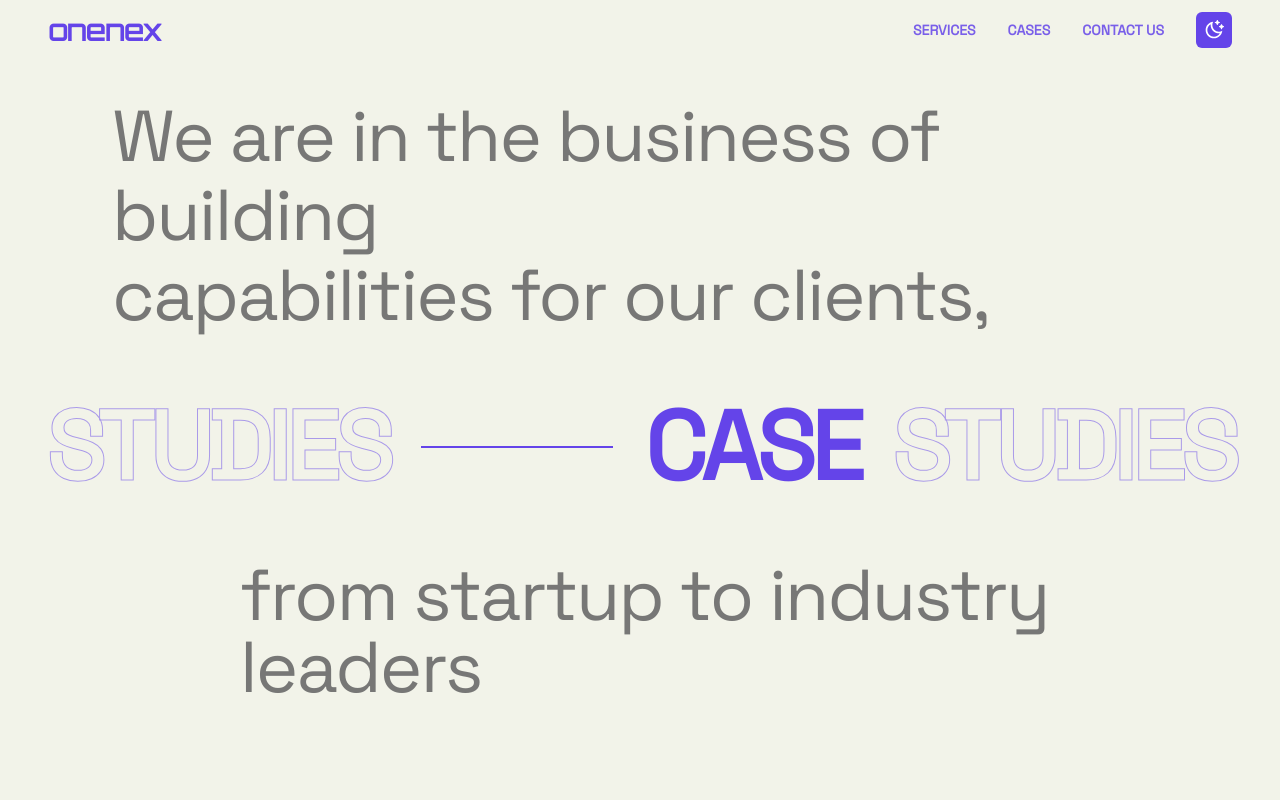
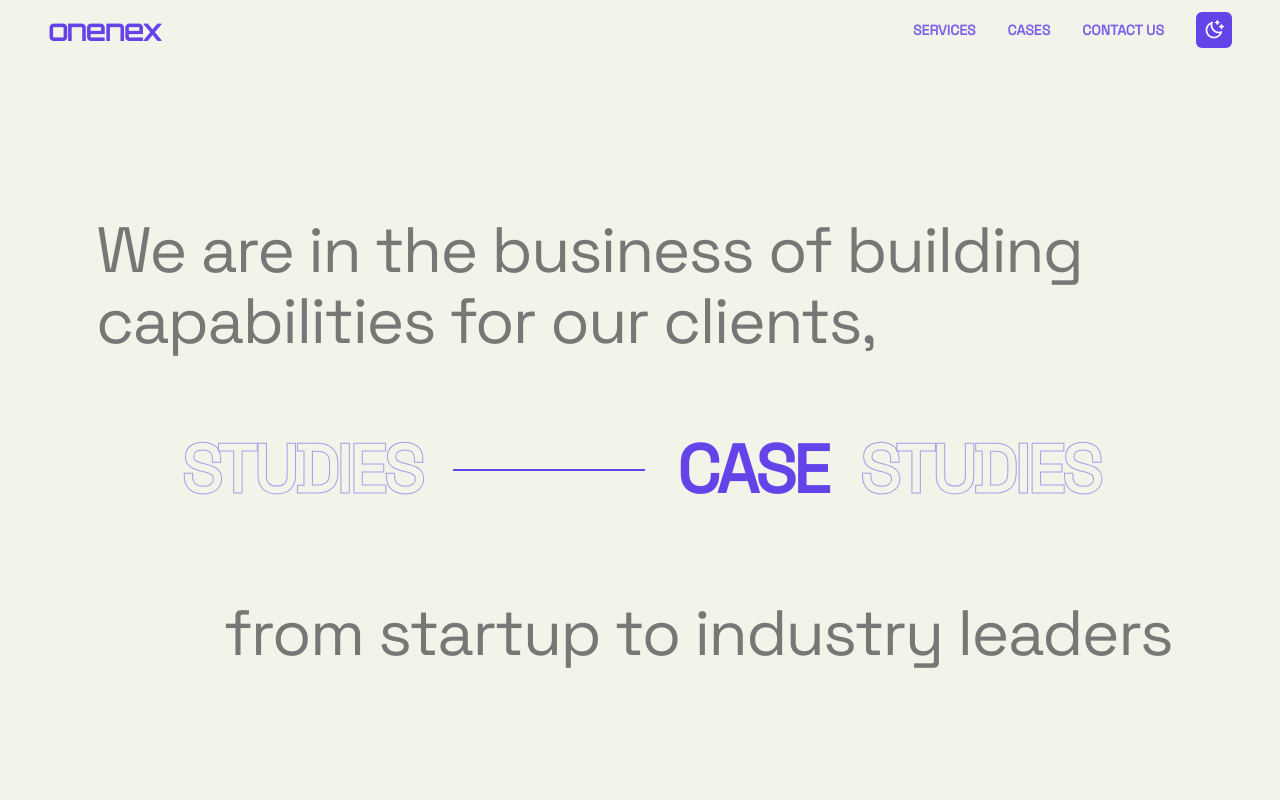
Before and after one commit to kaungmyatkyawtiti/nuranext-assignment, a Next.js app: page / in a window 1280 px wide. Shown: the top 800 px of the page. Built offline with nearby package versions, Linux system fonts and the light colour scheme.

Commit message:
style: adjust some css for ui

```diff
--- a/app/contact/page.tsx
+++ b/app/contact/page.tsx
@@ -2,19 +2,16 @@ import ContactForm from "@/components/ContactForm";
 
 export default function ContactPage() {
   return (
-    <main className="min-h-screen p-8 md:p-24">
-      <div className="mx-auto grid grid-cols-1 md:grid-cols-2 gap-20">
-
+    <main className="min-h-screen px-8 md:px-12 lg:px-20 col-center">
+      <div className="grid grid-cols-1 lg:grid-cols-2 gap-6 md:gap-10 w-full">
         {/* Left side: Contact Description */}
-        <div className="flex flex-col justify-between space-y-12">
-          <div>
-            <h1 className="text-6xl md:text-7xl font-bold leading-tight mb-8">
-              {`Let's`} <br /> <span className="text-brand-primary">Connect.</span>
-            </h1>
-            <p className="text-2xl text-foreground/80 max-w-md leading-relaxed">
-              {`We're ready if you are.Let's get to it`}
-            </p>
-          </div>
+        <div>
+          <h1 className="text-[clamp(2.2rem,6vw,50px)] font-bold leading-tight mb-4">
+            {`Let's`} <span className="text-brand-primary">Connect.</span>
+          </h1>
+          <p className="text-[clamp(16px,4vw,1.2rem)] text-foreground/80 max-w-md leading-relaxed">
+            {`We're ready if you are.Let's get to it`}
+          </p>
         </div>
 
         {/* Right Side: Contact Form */}
--- a/app/globals.css
+++ b/app/globals.css
@@ -149,14 +149,6 @@
   @apply transition-all duration-300 ease-in-out;
 }
 
-@utility title {
-  @apply text-4xl md:text-6xl font-bold uppercase leading-tight text-primary-blue dark:text-white;
-}
-
-@utility footer-subtitle {
-  @apply font-bold mb-4 text-lg uppercase text-secondary-blue dark:text-white;
-}
-
 @utility primary-btn {
   @apply px-4 py-2 rounded-sm text-sm font-semibold flex-center gap-2 border text-brand hover:bg-brand hover:text-brand-accent hover-effect;
 }
@@ -166,7 +158,7 @@
 }
 
 @utility contact-group {
-  @apply w-full flex flex-col;
+  @apply w-full flex flex-col text-sm lg:text-base;
 }
 
 @utility contact-input {
@@ -192,7 +184,7 @@
 
 @layer components {
   header {
-    @apply fixed top-0 left-0 w-full z-50 px-6 md:px-12 py-3 flex justify-between items-center;
+    @apply absolute top-0 left-0 w-full z-50 px-6 md:px-12 py-3 flex justify-between items-center;
   }
 
   #hero {
@@ -202,25 +194,33 @@
       @apply relative z-10 w-full max-w-7xl;
     }
 
-    .hero-title {
-      @apply text-3xl md:text-6xl lg:text-7xl font-medium tracking-tight text-brand-foreground leading-tight md:leading-[1.1];
-    }
-
-    .hero-subtitle {
-      @apply text-3xl md:text-6xl lg:text-7xl font-medium tracking-tight text-brand-foreground ml-8 md:ml-32;
-    }
-
     .hero-stroke-text {
       -webkit-text-stroke: 1px var(--brand-primary);
       opacity: 0.5;
     }
   }
 
+  .main-content {
+    @apply relative z-10 bg-background mb-[100dvh] py-12;
+  }
+
   footer {
-    @apply bg-footer-background px-6 py-12 md:px-16 lg:px-24 border-t;
+    @apply fixed inset-0 z-0 h-dvh bg-footer-background px-6 py-12 md:px-14 lg:px-24 col-center gap-12;
 
     .footer-desc {
-      @apply flex flex-col md:flex-row justify-between items-start mb-16 gap-8;
+      @apply flex flex-col justify-between items-center xl:flex-row text-center xl:text-start gap-6 md:gap-10 w-full;
+
+      h2 {
+        @apply text-4xl md:text-5xl lg:text-6xl font-bold uppercase leading-tight text-primary-blue dark:text-white;
+      }
+    }
+
+    .footer-grid {
+      @apply grid grid-cols-1 md:grid-cols-3 gap-12 mb-12 max-h-[40dvh] overflow-y-auto md:max-h-none md:overflow-visible;
+
+      .footer-subtitle {
+        @apply font-bold mb-4 text-lg uppercase text-secondary-blue dark:text-white;
+      }
     }
 
     .footer-copyright {
--- a/app/layout.tsx
+++ b/app/layout.tsx
@@ -36,15 +36,14 @@ export default function RootLayout({
         className={`${spaceGrotesk.variable} ${orbitron.variable} antialiased`}
       >
         <Providers>
-          <main>
-            <Header />
-            <div className="mx-auto px-4 min-h-dvh">
-              {children}
-            </div>
+          <Header />
+
+          <main className="main-content">
+            {children}
 
             <Toaster richColors />
-            <Footer />
           </main>
+          <Footer />
         </Providers>
       </body>
     </html>
--- a/components/ContactForm.tsx
+++ b/components/ContactForm.tsx
@@ -74,7 +74,7 @@ export default function ContactForm() {
     <form
       id="contact-form"
       onSubmit={handleSubmit(onSubmit)}
-      className="space-y-7"
+      className="space-y-6"
     >
       <div className="contact-group">
         <input
@@ -148,7 +148,7 @@ export default function ContactForm() {
       </div>
 
       <button
-        className="primary-btn px-4 py-3"
+        className="primary-btn"
         type="submit"
         form="contact-form"
       >
--- a/components/Footer.tsx
+++ b/components/Footer.tsx
@@ -15,25 +15,20 @@ const Footer = () => {
     <footer>
       {/* Top Description */}
       <div className="footer-desc">
-        <h2 className="title">
+        <h2 className="text-[clamp(2rem,6vw,3.75rem)] font-bold uppercase leading-tight text-primary-blue dark:text-white">
           We are your partner for <br /> innovation & growth
         </h2>
-        <button className="primary-btn">
+        <button className="primary-btn w-auto">
           GET IN TOUCH
           <RiArrowRightLongLine size={22} />
         </button>
       </div>
 
-      <div className="grid grid-cols-1 md:grid-cols-3 gap-12 mb-16">
-        <FooterColumn
-          title={"We Onenex"}
-          links={WE_ONENEX_LINKS}
-        />
-
-        <FooterColumn
-          title={"We Offer"}
-          links={WE_OFFER_LINKS}
-        />
+      <div className="w-full">
+        {/* Scrollable grid */}
+        <div className="footer-grid">
+          <FooterColumn title="We Onenex" links={WE_ONENEX_LINKS} />
+          <FooterColumn title="We Offer" links={WE_OFFER_LINKS} />
 
           <div>
             <h4 className="footer-subtitle">Follow Us</h4>
@@ -61,6 +56,8 @@ const Footer = () => {
             ONENEX © COPYRIGHT {currentYear}. ALL RIGHT RESERVED.
           </div>
         </div>
+      </div>
+
     </footer>
   );
 };
--- a/components/HeroSection.tsx
+++ b/components/HeroSection.tsx
@@ -3,27 +3,27 @@ const HeroSection = () => {
     <section id="hero">
       <div className="hero-inner">
         {/* Main heading */}
-        <h1 className="hero-title">
+        <h1 className="text-[clamp(2rem,5vw,4rem)] font-medium tracking-tight text-brand-foreground leading-tight md:leading-[1.1]">
           We are in the business of building <br className="hidden md:block" />
           capabilities for our clients,
         </h1>
 
         {/* Scrolling text row */}
         <div className="flex-center gap-4 md:gap-8 my-8 md:my-16 w-full overflow-visible whitespace-nowrap">
-          <span className="shrink-0 text-4xl md:text-8xl font-bold uppercase tracking-tighter text-transparent hero-stroke-text">
+          <span className="shrink-0 text-[clamp(2rem,6vw,4.2rem)] font-bold uppercase tracking-tighter text-transparent hero-stroke-text">
             STUDIES
           </span>
           <div className="shrink-0 h-0.5 w-12 md:w-48 bg-brand-primary"></div>
-          <span className="shrink-0 text-4xl md:text-8xl font-bold uppercase tracking-tighter text-brand-primary">
+          <span className="shrink-0 text-[clamp(2rem,6vw,4.2rem)] font-bold uppercase tracking-tighter text-brand-primary">
             CASE
           </span>
-          <span className="shrink-0 text-4xl md:text-8xl font-bold uppercase tracking-tighter text-transparent hero-stroke-text">
+          <span className="shrink-0 text-[clamp(2rem,6vw,4.2rem)] font-bold uppercase tracking-tighter text-transparent hero-stroke-text">
             STUDIES
           </span>
         </div>
 
         {/* Subtext */}
-        <h3 className="hero-subtitle">
+        <h3 className="text-[clamp(2rem,5vw,4rem)] font-medium tracking-tight text-brand-foreground ml-8 md:ml-32">
           from startup to industry leaders
         </h3>
       </div>
```
Lines whose indentation alone changed are shown as unchanged.
